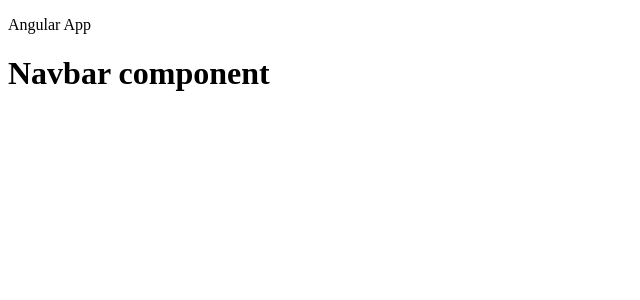
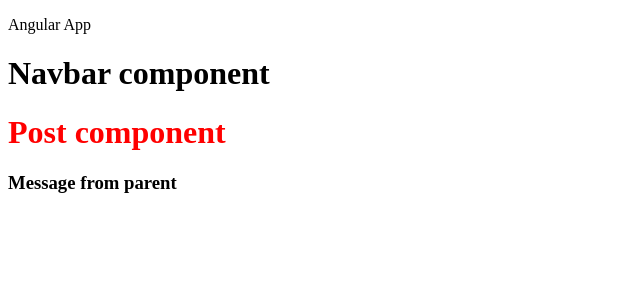
Before and after one commit to Ir30/AngularStudy, an Angular app: page / in a window 1280 px wide. Shown: the top 300 px of the page, without its empty margins (0-640 px from the left). Built offline with nearby package versions, Linux system fonts and the light colour scheme.

Commit message:
sharing data from parent to child @input

```diff
--- a/src/app/app.component.html
+++ b/src/app/app.component.html
@@ -1,3 +1,4 @@
 <p>Angular App</p>
 <app-navbar></app-navbar>
+<app-post-component [parentMessage]="parentMessage"></app-post-component>
 <router-outlet></router-outlet>
--- a/src/app/app.component.ts
+++ b/src/app/app.component.ts
@@ -7,4 +7,6 @@ import { Component } from '@angular/core';
 })
 export class AppComponent {
   title = 'AngIntro';
+
+  parentMessage:String= 'Message from parent';
 }
--- a/src/app/post-component/post-component.component.css
+++ b/src/app/post-component/post-component.component.css
@@ -0,0 +1,3 @@
+h1{
+    color: red;
+}
--- a/src/app/post-component/post-component.component.html
+++ b/src/app/post-component/post-component.component.html
@@ -1 +1,2 @@
-<p>post-component works!</p>
+<h1>Post component</h1>
+<h3>{{parentMessage}}</h3>
--- a/src/app/post-component/post-component.component.ts
+++ b/src/app/post-component/post-component.component.ts
@@ -1,10 +1,17 @@
-import { Component } from '@angular/core';
+import { Component, Input, OnInit } from '@angular/core';
 
 @Component({
   selector: 'app-post-component',
   templateUrl: './post-component.component.html',
   styleUrls: ['./post-component.component.css']
 })
-export class PostComponentComponent {
+export class PostComponentComponent implements OnInit {
+  constructor(){
+  }
+  @Input() parentMessage:any;
+
+  ngOnInit():void{
+
+  }
 
 }
```
Also changed, not shown: src/readme.md.
